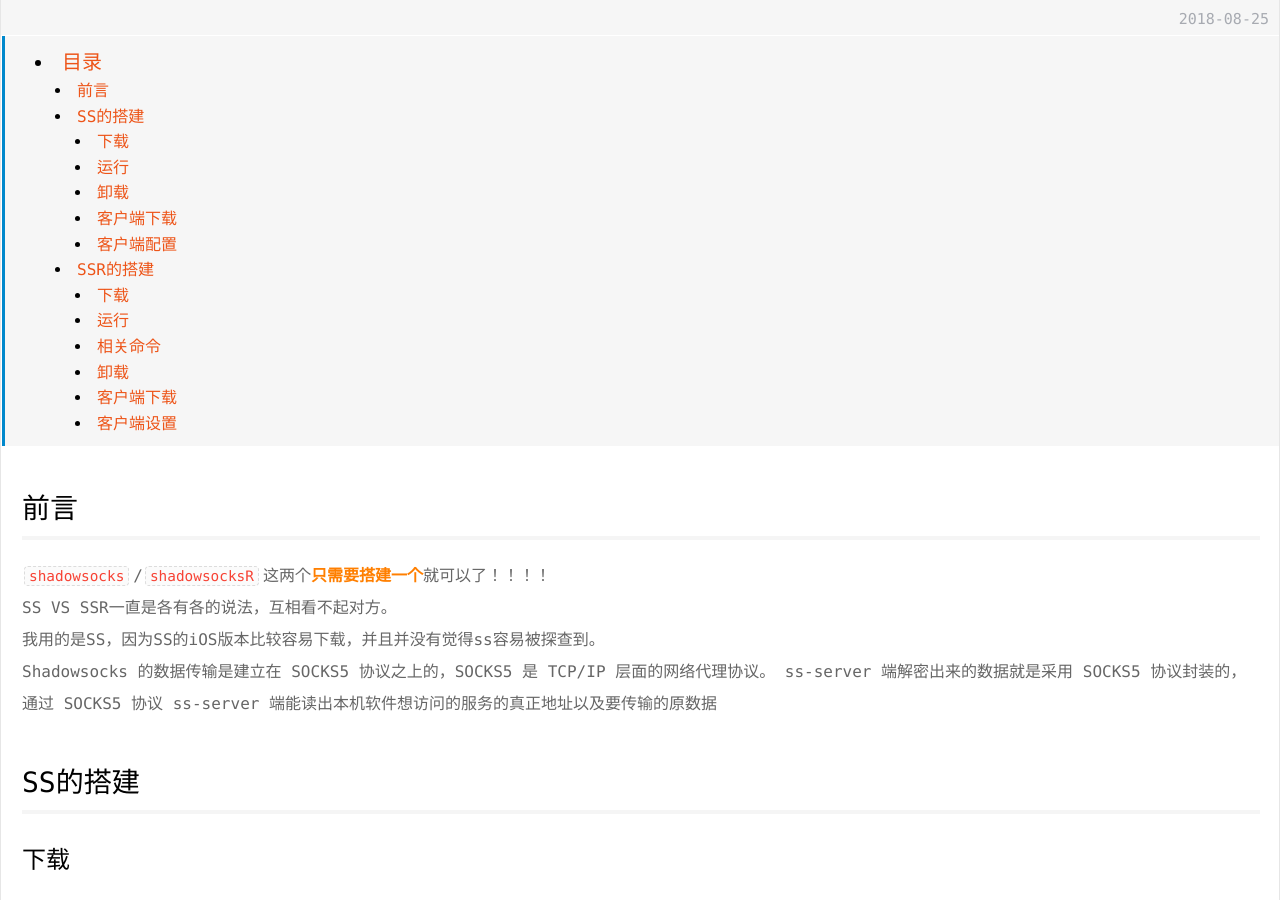
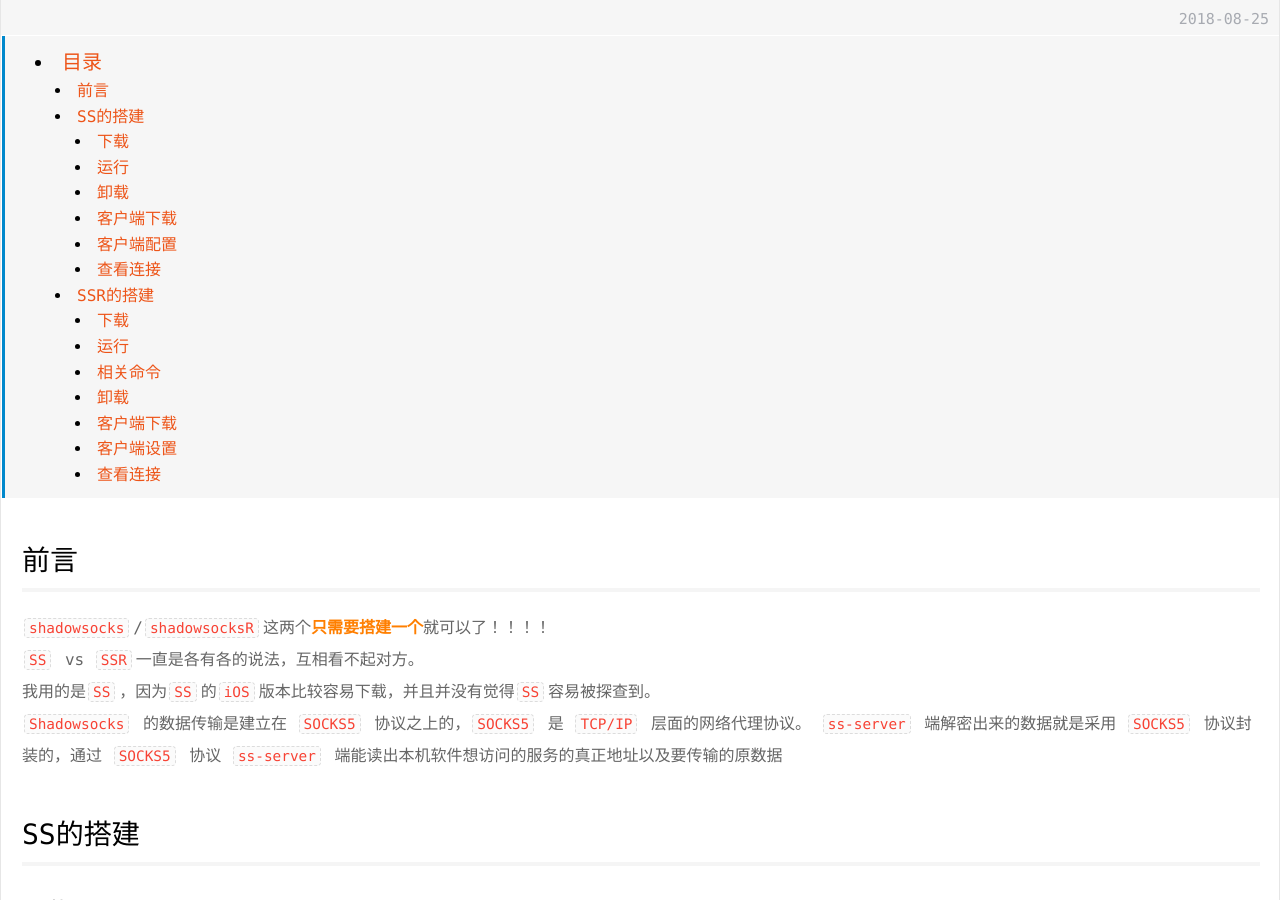
Before and after one commit to psvmc/myblog_jekyll, a Jekyll site: the page built from _posts/2018-08-25-linux-ss-ssr.md, in a window 1280 px wide and 900 px high, scrolled down 346 px. Built offline with Jekyll 4.4.1, drawn with Linux system fonts in a browser that asks for light colours; comment, search, counter and statistics services are not loaded; some of the changed text lies outside the part shown.

Commit message:
文章更新

````diff
--- a/_posts/2018-08-25-linux-ss-ssr.md
+++ b/_posts/2018-08-25-linux-ss-ssr.md
@@ -13,13 +13,13 @@
 
 `shadowsocks`/`shadowsocksR`这两个**只需要搭建一个**就可以了！！！！
 
-SS VS SSR一直是各有各的说法，互相看不起对方。
+`SS` vs `SSR`一直是各有各的说法，互相看不起对方。
 
-我用的是SS，因为SS的iOS版本比较容易下载，并且并没有觉得ss容易被探查到。
+我用的是`SS`，因为`SS`的`iOS`版本比较容易下载，并且并没有觉得`SS`容易被探查到。
 
 
 
-Shadowsocks 的数据传输是建立在 SOCKS5 协议之上的，SOCKS5 是 TCP/IP 层面的网络代理协议。 ss-server 端解密出来的数据就是采用 SOCKS5 协议封装的，通过 SOCKS5 协议 ss-server 端能读出本机软件想访问的服务的真正地址以及要传输的原数据
+`Shadowsocks` 的数据传输是建立在 `SOCKS5` 协议之上的，`SOCKS5` 是 `TCP/IP` 层面的网络代理协议。 `ss-server` 端解密出来的数据就是采用 `SOCKS5` 协议封装的，通过 `SOCKS5` 协议 `ss-server` 端能读出本机软件想访问的服务的真正地址以及要传输的原数据
 
 
 
@@ -87,6 +87,16 @@
 **PAC模式**是指国内可以访问的站点直接访问，不能直接访问的再走shadowsocks代理~
 
 OK！一键脚本搭建shadowsocks完毕！科学上网吧，兄弟！[Google](https://www.google.com/)
+
+
+
+### 查看连接
+
+```bash
+netstat -an | grep 1024
+```
+
+
 
 ## SSR的搭建
 
@@ -158,3 +168,9 @@
 **PAC模式**是指国内可以访问的站点直接访问，不能直接访问的再走**shadowsocksR**代理~
 
 OK！一键脚本搭建**shadowsocksR**完毕！科学上网吧，兄弟！[Google](https://www.google.com/)
+
+### 查看连接
+
+```bash
+netstat -an | grep 1024
+```
````
Also changed, not shown: _posts/2018-08-24-linux-ss5.md (+10 -0 lines).
